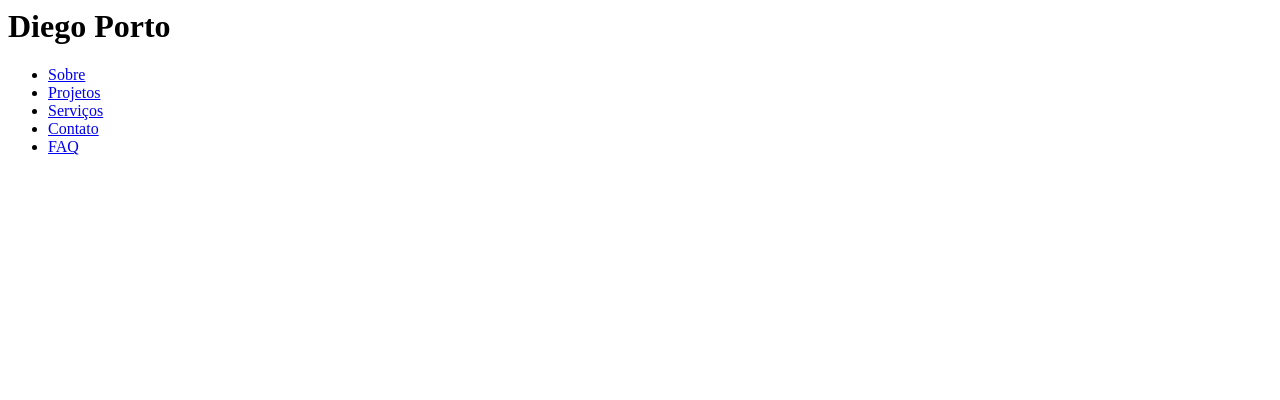
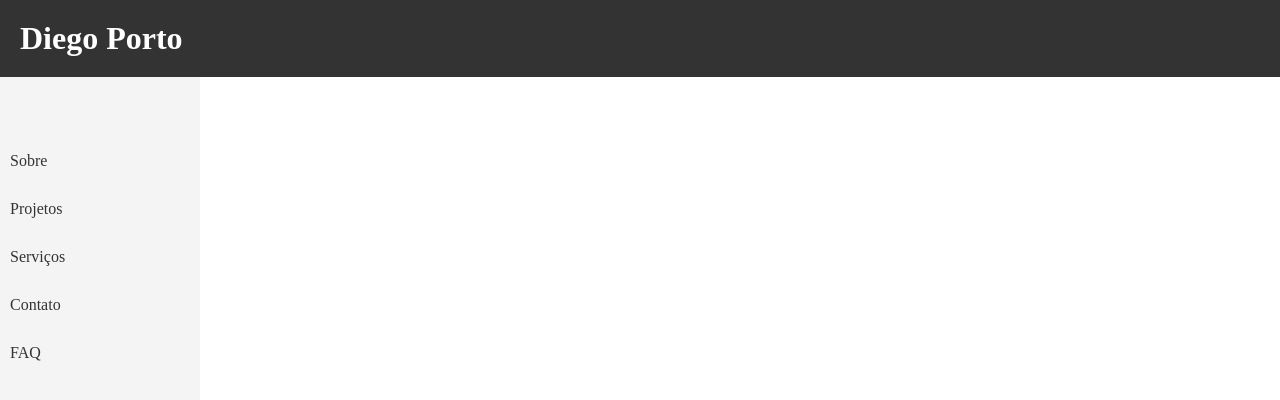
Before and after one commit to gabrieltrajanof/arquiteturaweb, a PHP site: page /topo.php in a window 1280 px wide. Shown: the top 400 px of the page. Run offline with PHP 8.4, Linux system fonts and the light colour scheme.

Commit message:
Estilizando
Adicionando estilo ao topo.

```diff
--- /dev/null
+++ b/style/topo.css
@@ -0,0 +1,40 @@
+*{
+    margin: 0;
+    padding: 0;
+}
+
+header {
+    background-color: #333;
+    color: #fff;
+    padding: 20px;
+    text-align: left;
+  }
+
+  .menu-lateral {
+    background-color: #f4f4f4;
+    width: 200px;
+    position: fixed;
+    height: 100%;
+    padding-top: 60px; /* Para manter o menu abaixo do cabeçalho */
+  }
+
+  .menu-lateral ul {
+    list-style: none;
+    padding: 0;
+    margin: 0;
+  }
+
+  .menu-lateral ul li {
+    padding: 10px 0;
+  }
+
+  .menu-lateral ul li a {
+    color: #333;
+    text-decoration: none;
+    display: block;
+    padding: 5px 10px;
+  }
+
+  .menu-lateral ul li a:hover {
+    background-color: #ddd;
+  }
--- a/topo.php
+++ b/topo.php
@@ -1,3 +1,4 @@
+<link rel="stylesheet" href="style/topo.css"/>
 <header>
 <h1>Diego Porto</h1>
 </header>
```
